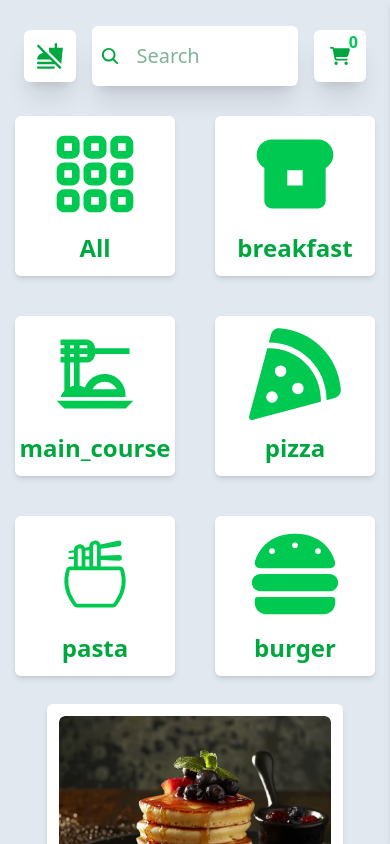
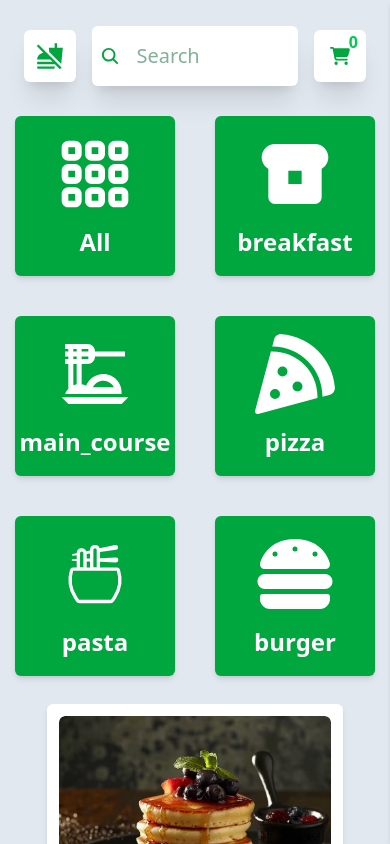
Before and after one commit to 1divyansh0/food_ordering_web, a React (Vite) app: page / in a window 390 px wide. Shown: the top 844 px of the page. Built offline with nearby package versions, Linux system fonts and the light colour scheme.

Commit message:
Fix import path for Home component

```diff
--- a/src/components/Categories.jsx
+++ b/src/components/Categories.jsx
@@ -9,35 +9,35 @@ import { CiBowlNoodles } from "react-icons/ci";
 const categories = [
     { id: 1,
       name: 'All',
-      icon: <TiThSmallOutline className="w-25 h-25 md:h-15 md:w-15 text-green-500"/>
+      icon: <TiThSmallOutline className="w-20 h-20 md:h-15 md:w-15  text-white md:text-green-500"/>
 
     },
     { id: 2,
       name: 'breakfast',
-      icon: <MdBreakfastDining className="w-25 h-25 md:h-15 md:w-15 text-green-500"/>
+      icon: <MdBreakfastDining className="w-20 h-20 md:h-15 md:w-15 text-white md:text-green-500"/>
 
 
     },
 
     { id: 4,
       name: 'main_course',
-      icon: <MdOutlineDinnerDining className="w-25 h-25 md:h-15 md:w-15 text-green-500"/>
+      icon: <MdOutlineDinnerDining className="w-20 h-20 md:h-15 md:w-15 text-white md:text-green-500"/>
 
     },
     { id: 5,
       name: 'pizza',
-      icon: <FaPizzaSlice className="w-25 h-25 md:h-15 md:w-15 text-green-500"/>
+      icon: <FaPizzaSlice className="w-20 h-20 md:h-15 md:w-15 text-white md:text-green-500"/>
 
     },
     { id: 6,
       name: 'pasta',
-      icon: <CiBowlNoodles className="w-25 h-25 md:h-15 md:w-15 text-green-500"/>
+      icon: <CiBowlNoodles className="w-20 h-20 md:h-15 md:w-15 text-white md:text-green-500"/>
 
 
     },
     { id: 7,
       name: 'burger',
-      icon: <FaBurger className="w-25 h-25 md:h-15 md:w-15 text-green-500"/>
+      icon: <FaBurger className="w-20 h-20 md:h-15 md:w-15 text-white md:text-green-500"/>
 
     },
 
--- a/src/pages/Home.jsx
+++ b/src/pages/Home.jsx
@@ -45,9 +45,9 @@ const Home = () => {
        {categories.map((ele)=>{
          return <div onClick={()=>{
              fltr(ele.name)
-         }} className=' shadow-md h-40 w-40 md:h-30 md:w-25 bg-white rounded-md flex flex-col justify-center items-center hover:bg-green-100 duration-200  p-3 gap-3'>
+         }} className=' shadow-md h-40 w-40 md:h-30 md:w-25 bg-green-600 md:bg-white rounded-md flex flex-col justify-center items-center hover:bg-green-100 duration-200  p-3 gap-3'>
            {ele.icon}
-           <h1 className='font-semibold text-green-600 text-2xl md:text-sm'>{ele.name}</h1>
+           <h1 className='font-semibold  text-white md:text-green-600 text-2xl md:text-sm'>{ele.name}</h1>
           </div>
        })}
 
@@ -98,6 +98,10 @@ const Home = () => {
         }}>Place Order</button>
 
       </div>
+      <div className='w-full h-20 bg-green-500 flex flex-col justify-center items-center gap-2'>
+        <h1 className='text-white font-semibold text-lg'>Food Odering App</h1>
+         <h1 className='text-white font-semibold text-lg'>Made By Divyansh</h1>
+      </div>
     </div>
 
   )
```
